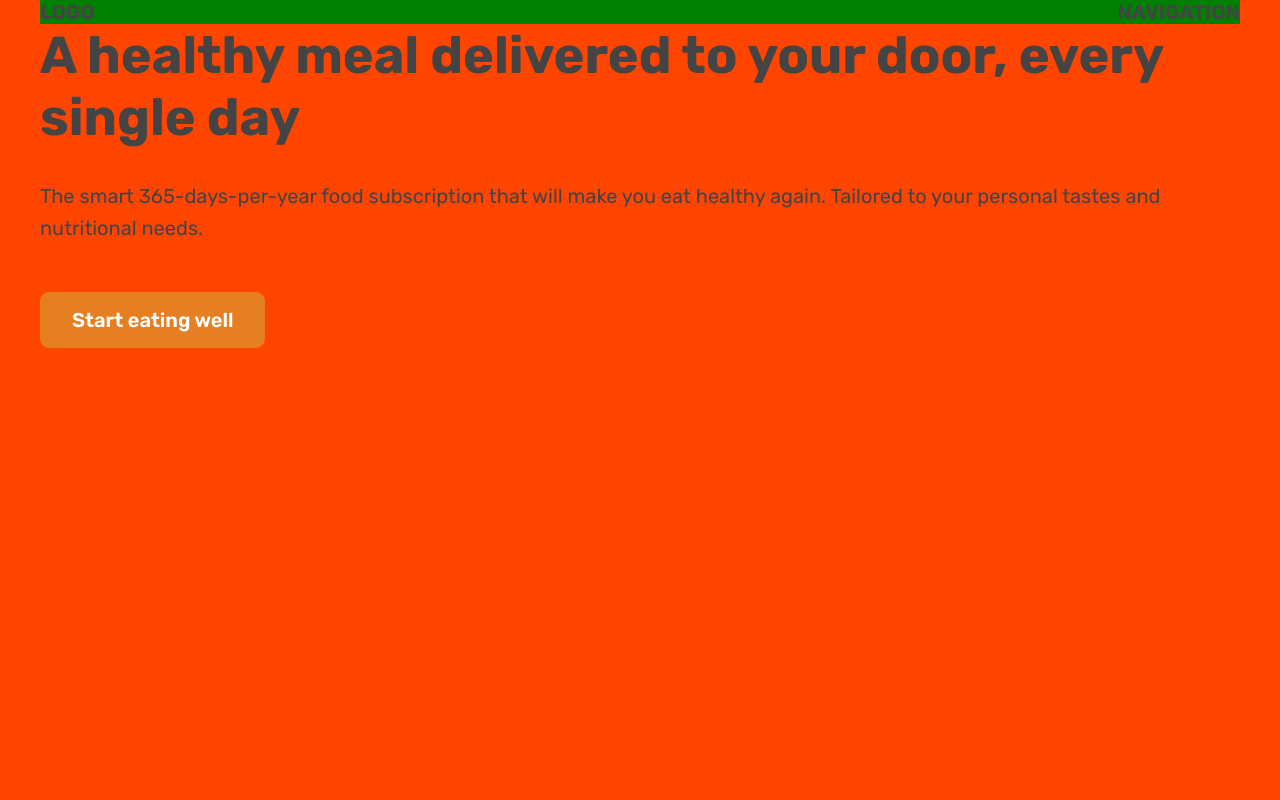
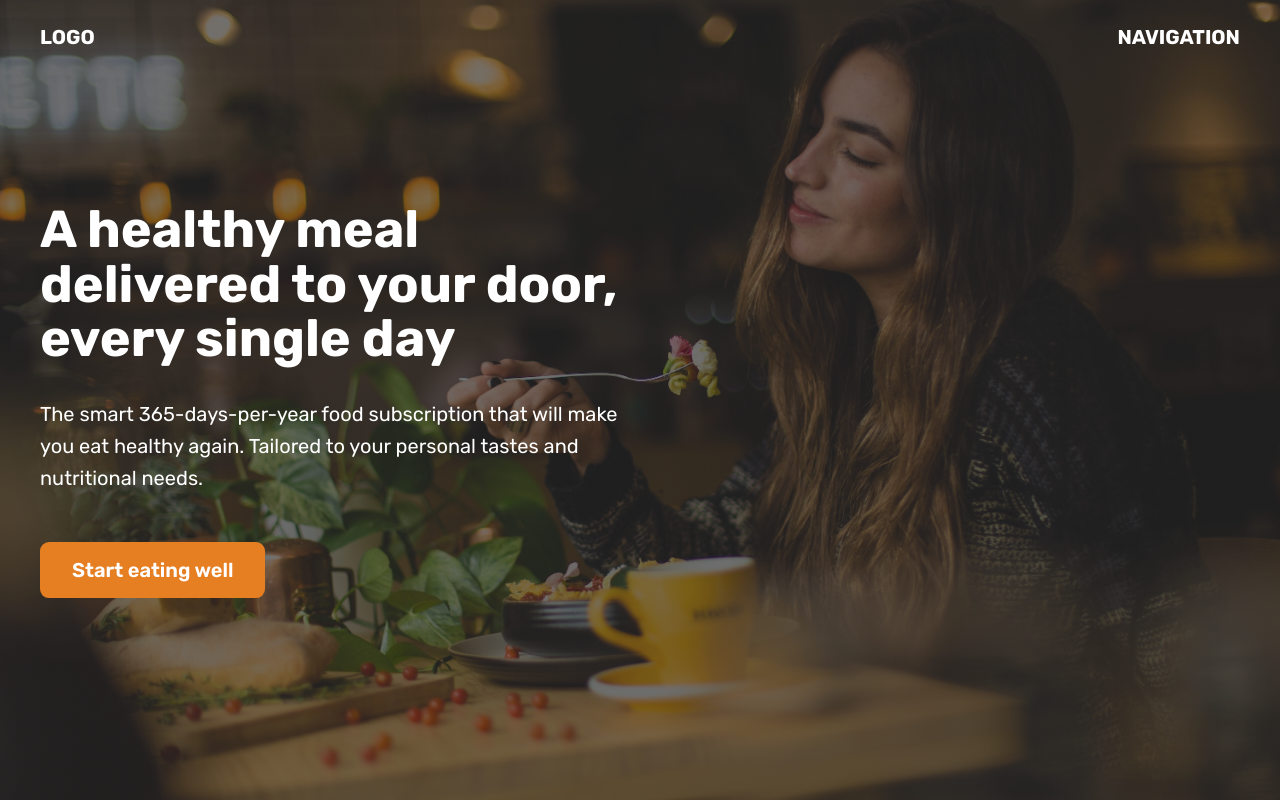
Before and after one commit to dewanwakilahmed/sample-hero-section, a plain HTML site: page index.html in a window 1280 px wide. Shown: the top 800 px of the page. Drawn offline with Linux system fonts and the light colour scheme.

Commit message:
Finished Hero Section

```diff
--- a/index.html
+++ b/index.html
@@ -18,14 +18,17 @@
         <div>NAVIGATION</div>
       </nav>
 
-      <div class="container">
-        <h1>A healthy meal delivered to your door, every single day</h1>
-        <p>
-          The smart 365-days-per-year food subscription that will make you eat
-          healthy again. Tailored to your personal tastes and nutritional needs.
-        </p>
+      <div class="header-container">
+        <div class="header-container-inner">
+          <h1>A healthy meal delivered to your door, every single day</h1>
+          <p>
+            The smart 365-days-per-year food subscription that will make you eat
+            healthy again. Tailored to your personal tastes and nutritional
+            needs.
+          </p>
 
-        <a href="#" class="btn">Start eating well</a>
+          <a href="#" class="btn">Start eating well</a>
+        </div>
       </div>
     </header>
 
--- a/style.css
+++ b/style.css
@@ -28,8 +28,15 @@ html {
 }
 
 header {
-  background-color: orangered;
   height: 100vh;
+  position: relative;
+  background-image: linear-gradient(
+      rgba(35, 35, 35, 0.6),
+      rgba(35, 35, 35, 0.6)
+    ),
+    url("./assets/images/hero.jpg");
+  background-size: cover;
+  color: #fff;
 }
 
 nav {
@@ -37,12 +44,25 @@ nav {
   font-weight: 700;
   display: flex;
   justify-content: space-between;
-  background-color: green;
+  padding-top: 25px;
+}
+
+.header-container {
+  width: 1200px;
+  position: absolute;
+  left: 50%;
+  top: 50%;
+  transform: translate(-50%, -50%);
 }
 
 h1 {
   font-size: 52px;
   margin-bottom: 32px;
+  line-height: 1.05;
+}
+
+.header-container-inner {
+  width: 50%;
 }
 
 p {
```
